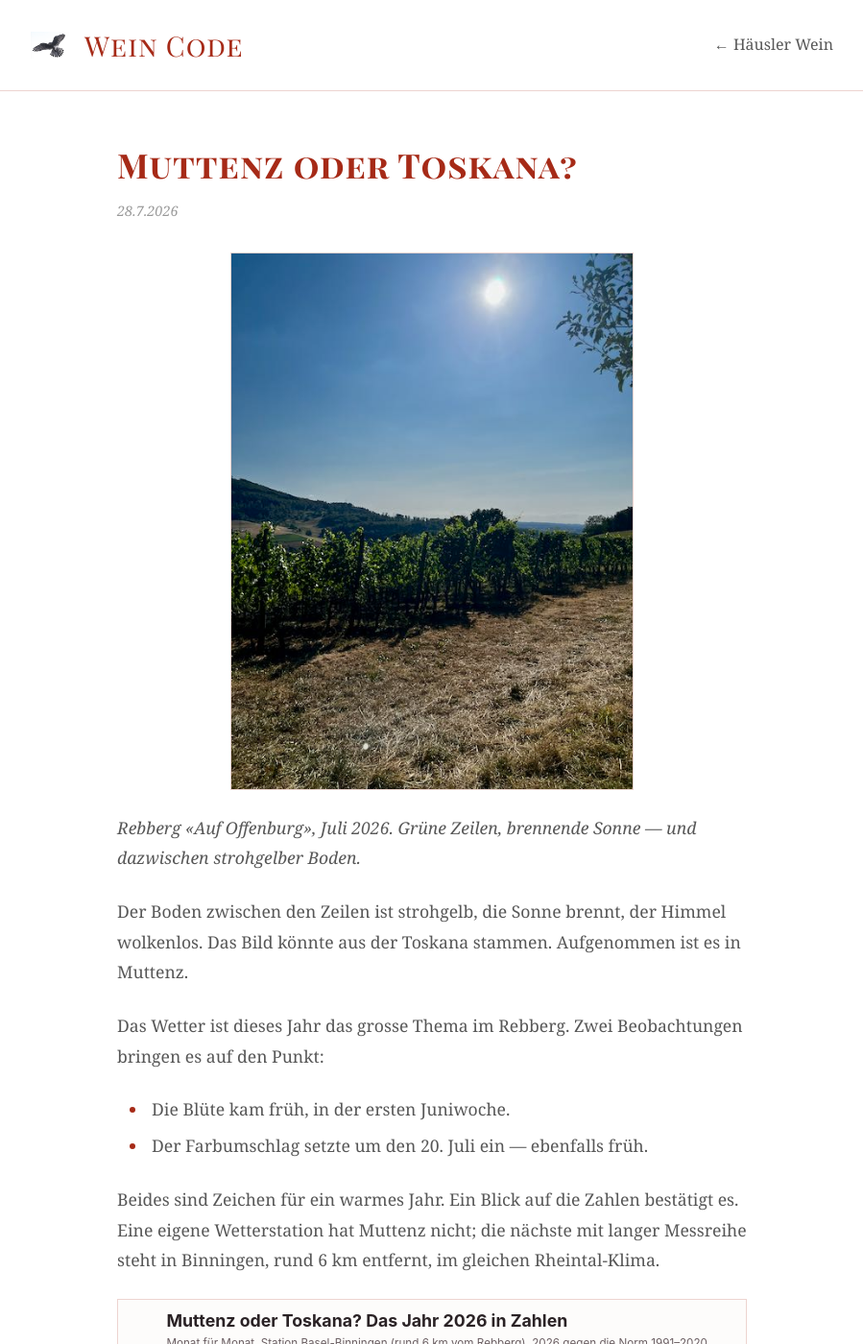
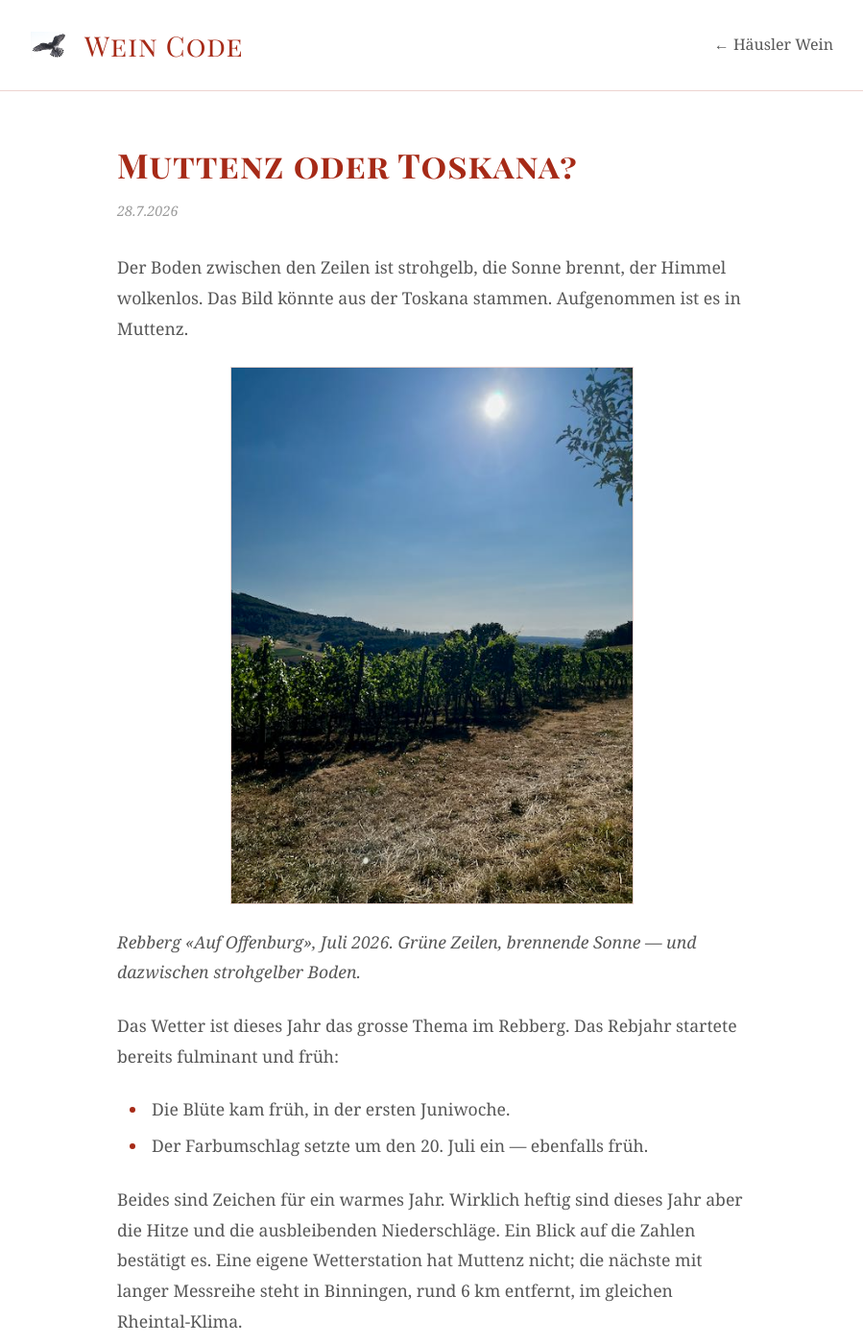
Before and after one commit to github-rha/blog.haeusler-wein, a Jekyll site: the page built from _posts/2026-07-28-muttenz-oder-toskana.md, in a window 1280 px wide and 1400 px high. Shown: the whole window at 96% size, without its empty margins (190-1089 px from the left). Built offline with Jekyll 4.4.1, drawn with Linux system fonts in a browser that asks for light colours.

Commit message:
Apply manual edits to Muttenz post
- Lead with the 'Der Boden…' paragraph, image below it
- 'Das Rebjahr startete bereits fulminant und früh' instead of 'Zwei Beobachtungen…'
- Add a sentence naming heat and missing rain as the real story

```diff
--- a/_posts/2026-07-28-muttenz-oder-toskana.md
+++ b/_posts/2026-07-28-muttenz-oder-toskana.md
@@ -5,18 +5,18 @@ date: 2026-07-28
 excerpt: "Der Boden zwischen den Zeilen ist strohgelb, die Sonne brennt, der Himmel wolkenlos. Das Bild könnte aus der Toskana stammen. Aufgenommen ist es in Muttenz."
 ---
 
+Der Boden zwischen den Zeilen ist strohgelb, die Sonne brennt, der Himmel wolkenlos. Das Bild könnte aus der Toskana stammen. Aufgenommen ist es in Muttenz.
+
 <img src="{{ '/assets/muttenz-oder-toskana.jpeg' | relative_url }}" alt="Grüne Rebzeilen unter praller Sonne und wolkenlosem Himmel, der Boden zwischen den Zeilen strohgelb und ausgetrocknet" style="display:block;margin:1.5rem auto;max-width:100%;width:420px">
 
 *Rebberg «Auf Offenburg», Juli 2026. Grüne Zeilen, brennende Sonne — und dazwischen strohgelber Boden.*
 
-Der Boden zwischen den Zeilen ist strohgelb, die Sonne brennt, der Himmel wolkenlos. Das Bild könnte aus der Toskana stammen. Aufgenommen ist es in Muttenz.
-
-Das Wetter ist dieses Jahr das grosse Thema im Rebberg. Zwei Beobachtungen bringen es auf den Punkt:
+Das Wetter ist dieses Jahr das grosse Thema im Rebberg. Das Rebjahr startete bereits fulminant und früh:
 
 * Die Blüte kam früh, in der ersten Juniwoche.
 * Der Farbumschlag setzte um den 20. Juli ein — ebenfalls früh.
 
-Beides sind Zeichen für ein warmes Jahr. Ein Blick auf die Zahlen bestätigt es. Eine eigene Wetterstation hat Muttenz nicht; die nächste mit langer Messreihe steht in Binningen, rund 6 km entfernt, im gleichen Rheintal-Klima.
+Beides sind Zeichen für ein warmes Jahr. Wirklich heftig sind dieses Jahr aber die Hitze und die ausbleibenden Niederschläge. Ein Blick auf die Zahlen bestätigt es. Eine eigene Wetterstation hat Muttenz nicht; die nächste mit langer Messreihe steht in Binningen, rund 6 km entfernt, im gleichen Rheintal-Klima.
 
 <img src="{{ '/assets/wetter-2026-basel-binningen.svg' | relative_url }}" alt="Zwei Diagramme für Basel-Binningen: oben die Monatsmitteltemperatur 2026 durchgehend über der Norm 1991–2020, mit dem grössten Abstand im Juni; unten der Niederschlag pro Monat, 2026 ab März deutlich unter der Norm, im Juni und Juli nur ein Bruchteil" style="display:block;margin:1.5rem auto;max-width:100%;width:680px">
 
```
